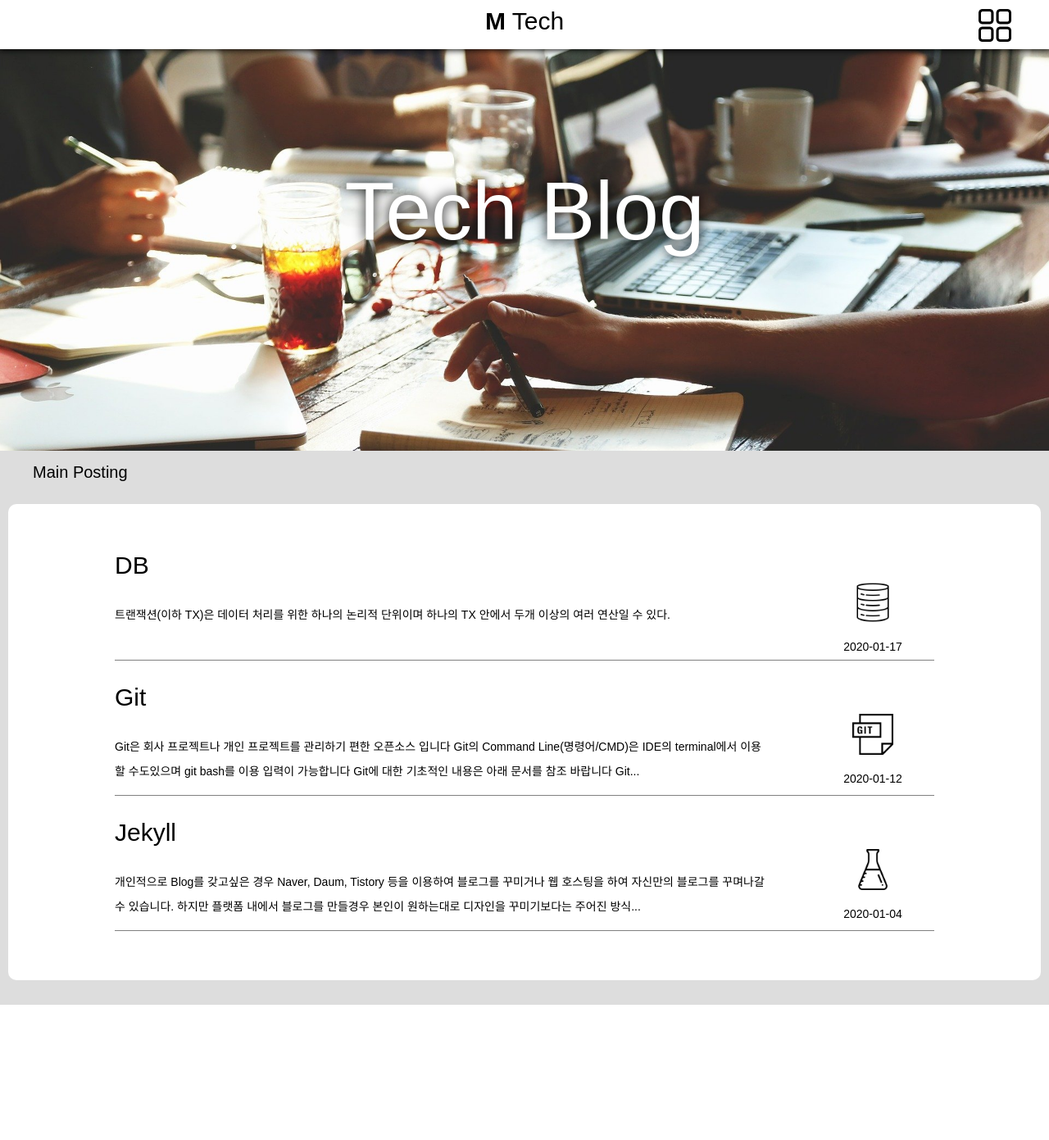
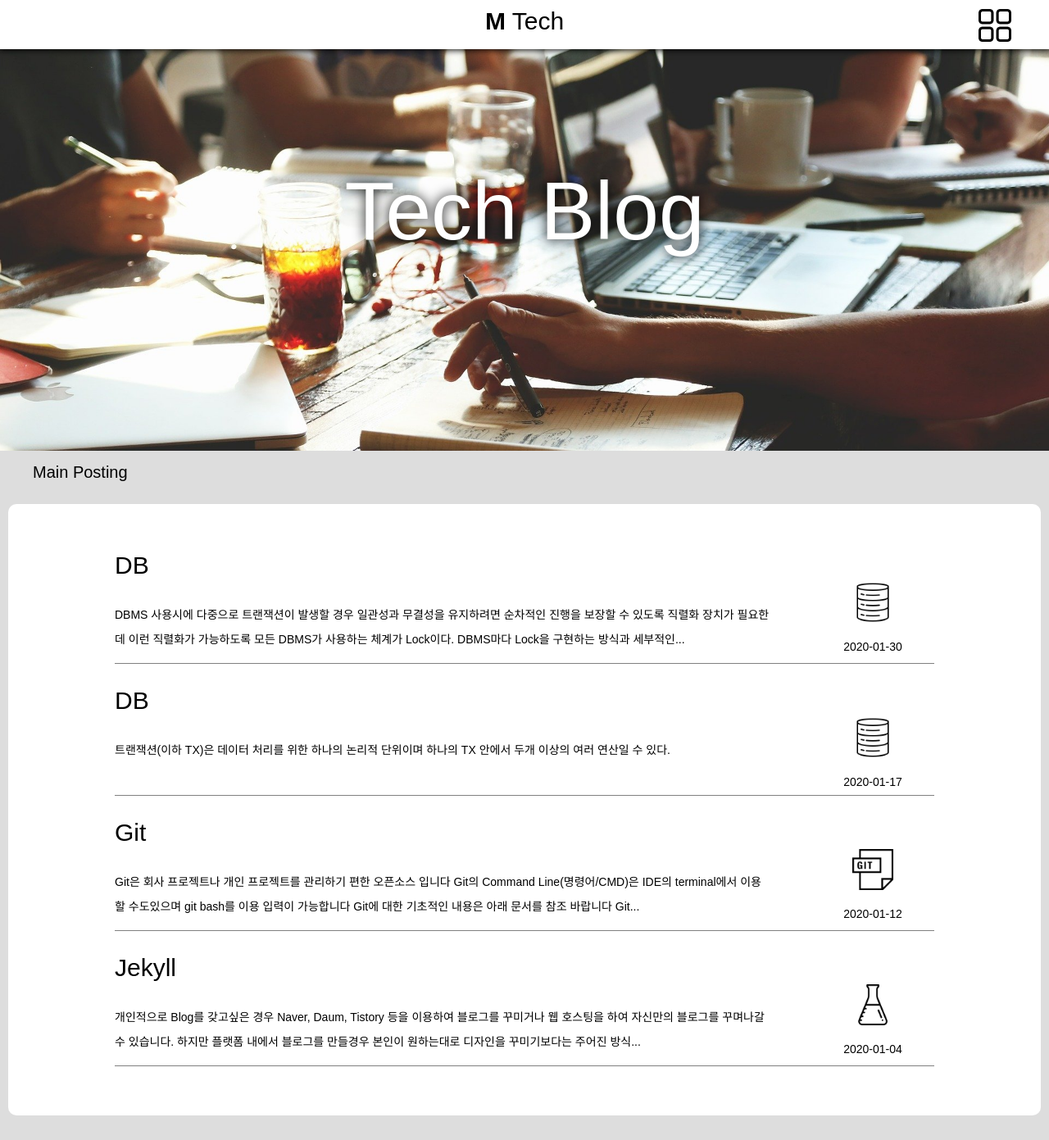
Before and after one commit to leemugeun/leemugeun.github.io, a Jekyll site: the page built from _posts/2019-12-16-default.md, in a window 1280 px wide and 1391 px high. Shown: the whole window at 82% size. Built offline with Jekyll 4.4.1, drawn with Linux system fonts in a browser that asks for light colours; some of the changed lines change nothing that is shown.

Commit message:
2020-01-31 DB_Lock

````diff
--- a/_data/menu.json
+++ b/_data/menu.json
@@ -39,6 +39,10 @@
                 {
                     "s_title":"Transaction",
                     "s_link":"/db/tran"
+                },
+                {
+                    "s_title":"Lock",
+                    "s_link":"/db/lock"
                 }
             ]
         }
--- /dev/null
+++ b/_posts/2020-01-30-db-lock.md
@@ -0,0 +1,95 @@
+---
+layout: post
+title : DB
+icon: db
+postname : Database
+permalink: /db/lock
+---
+
+DBMS 사용시에 다중으로 트랜잭션이 발생할 경우 일관성과 무결성을 유지하려면 순차적인 진행을 보장할 수 있도록 직렬화 장치가 필요한데 이런 직렬화가 가능하도록 모든 DBMS가 사용하는 체계가 `Lock`이다. DBMS마다 `Lock`을 구현하는 방식과 세부적인 기능이 많이 다르므로 각 DBMS마다 `Lock`을 구현하는 방식에 대해서도 알 필요가 있다.
+`Lock`을 이해하기 쉽게 얘기하자면 화장실에서 볼일을 볼때 문을 잠근 다음, 볼일을 마치면 문을 열고 나오는 것 처럼 DB에서도 작업사항이 있을 경우 문을 잠그는 행위라고 보면된다.
+
+## Shared(공유) Lock
+
+Shared Lock은 데이터를 읽고자(Select) 할 경우 사용된다. 다른 Lock과는 호환되지만 Exclusive(배타적) Lock과는 호환되지 않는다. (여기서 **호환된다**는 얘기는 한 리소스에 두 개 이상의 Lock을 동시에 설정할 수 있음을 뜻한다.)
+즉, Shared Lock과 Exclusive Lock은 서로 진행중인 리소스에 접근할 수 없다
+
+**holdlock**은 나중에 변경할 목적으로 레코드를 읽을 때 테이블에 다음과 같이 힌트를 준다. 단, 기본 트랜잭션 격리성 수준(**Read Committed**)에서만 발생한다.
+아래의 경우는 PLAYER테이블의 player_id가 3번인 선수가 다른 세션에 의해 weight가 update되는 것을 막고, 80으로 update되는 것을 유지하게 함으로써 일관성을 유지시켜 준다.
+
+```sql
+set transaction isolation level read committed
+begin tran
+
+    select *
+    from dbo.PLAYER with(holdlock)
+    where player_id = 3
+
+    update dbo.PLAYER
+    set weight = 80
+    where player_id = 3
+
+commit
+```
+
+## Exclusive(배타적) Lock
+
+Exclusive Lock은 데이터를 변경(Insert, Update 등)할 때 사용되며 트랜잭션이 완료될 때까지 유지된다. Exclusive Lock은 해제될 때 까지 다른 트랜잭션은 해당 리소스에 접근할 수 없으며, 변경 및 읽기가 불가능하다.
+**(Exclusive Lock 끼리는 호환되지 않는다)**
+
+## Update(갱신) Lock
+
+상단의 Shared Lock예제의 쿼리가 만약에 동시에 수행되었다면, 처음에는 **Shared Lock**을 걸었다가 update시 **Exclusive Lock**을 걸게 될것이다. 그러면 두 트랜잭션은 상대편 트랜잭션에 의한 **Shared Lock**이 해제되기만을 바라는 **DeadLock(교착상태)**에 빠지게 된다. 이런상태를 방지하기 위헤 Update(갱신) Lock을 사용할 수 있으며 다음과 같이 사용할 수있다.
+
+```sql
+begin tran
+
+    select *
+    from dbo.PLAYER with(uplock)
+    where player_id = 3
+
+    update dbo.PLAYER
+    set weight = 80
+    where player_id = 3
+
+commit
+```
+
+이렇게 하면 첫번째 트랜잭션이 Update Lock을 설정 후 Exclusive Lock전환했다가 해제 될때까지, 두번째 트랜잭션이 기다려야하므로 DeadLock(교착상태)를 방지할 수 있다
+
+## No lock(잠금해제)
+
+트랜잭션 실행시 선행작업을 기다리는 것과 관계없이 다른 리소스에 접근이 가능하다. SELECT, INSERT, UPDATE, DELETE 등 수행문의 실행이 다 끝날때 까지 기다리지 않으며, **DeadLock(교착상태)**이 발생할 가능성이 있다. 또한 DB의 I/O가 굉장히 많은 경우 유연하게 처리할 수 있어서 이 방법이 유용할 수 있다.
+
+**with(nolock)**을 테이블마다 걸게되면 테이블 레벨에 한정하여 설정하게 된다.
+**set transaction isolation level read uncommitted**을 트랜잭션 상단에 설정하면 트랜잭션 세션전체의 격리수준에 영향을 미치며 테이블 전체에 with(nolock)힌트를 건 효과를 볼 수 있다.
+격리수준 선언과 with(nolock)힌트를 둘다 쓰는 경우도 있는데, 둘다 써도 상관은 없다
+
+```sql
+set transaction isolation level read uncommitted
+begin tran
+
+    select *
+    from dbo.PLAYER with(nolock)
+    where player_id = 3
+
+    update dbo.PLAYER
+    set weight = 80
+    where player_id = 3
+
+commit
+```
+
+## Blocking(블로킹)
+
+Blocking은 Lock경합이 발생하여 특정 세션이 작업을 진행하지 못하고 멈춰 선 상태를 말한다.
+Shared Lock 간에는 호환되기 때문에 Blocking이 발생하지 않지만 Shared Lock과 Exclusive Lock / Exclusive Lock과 Exclusive Lock 간에는 호환되지 않아 블로킹이 발생할 수 있다.
+또다른 Lock경합이 발생한 이유로는 다음과 같은 이유도 있다.
+
+1.개발자가 불필요하게 높은 잠금(lock) 레벨로 코딩하였기 때문
+2.개발자가 불필요하게 긴 트랜잭션으로 코딩하였기 때문
+3.사용자가 커밋해야 하는 변경사항을 커밋하지 않았기 때문
+
+## DeadLock(교착상태)
+
+DeadLock은 두 세션이 각각 필요한 리소스를 얻기 위해 서로 상대방이 Lock을 풀기를 기다리는 상태이다. 서로의 세션간에 획득해야하는 리소스가 맞물리는 경우 잠금으로 인해 하나의 세션이 중지되지 않는 이상 빼도박도 못하는 대치상황이 된다. 비유를 하자면 좁은 골목길에 두 차량이 대치되어 있는 상황이다.
````
